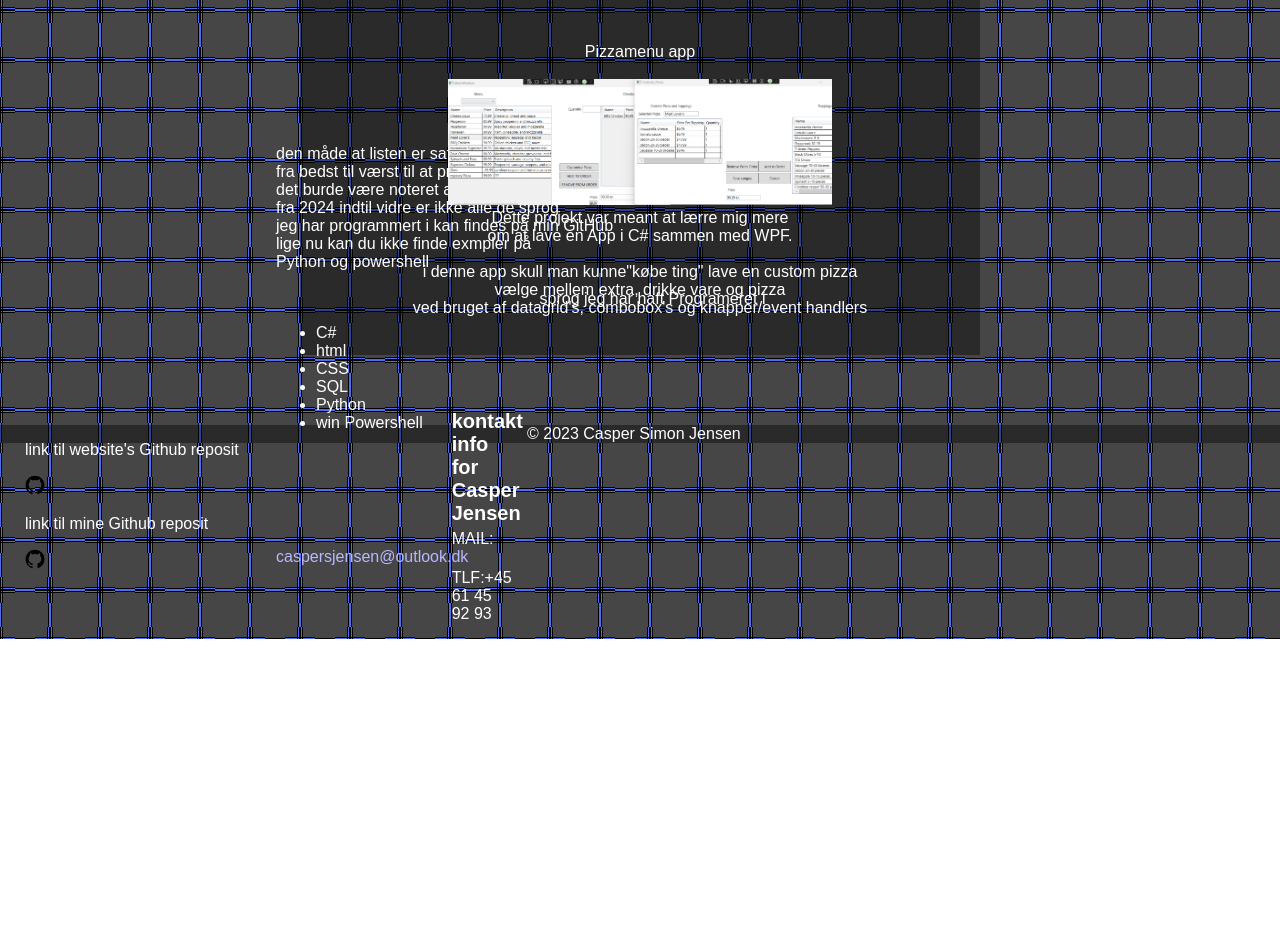
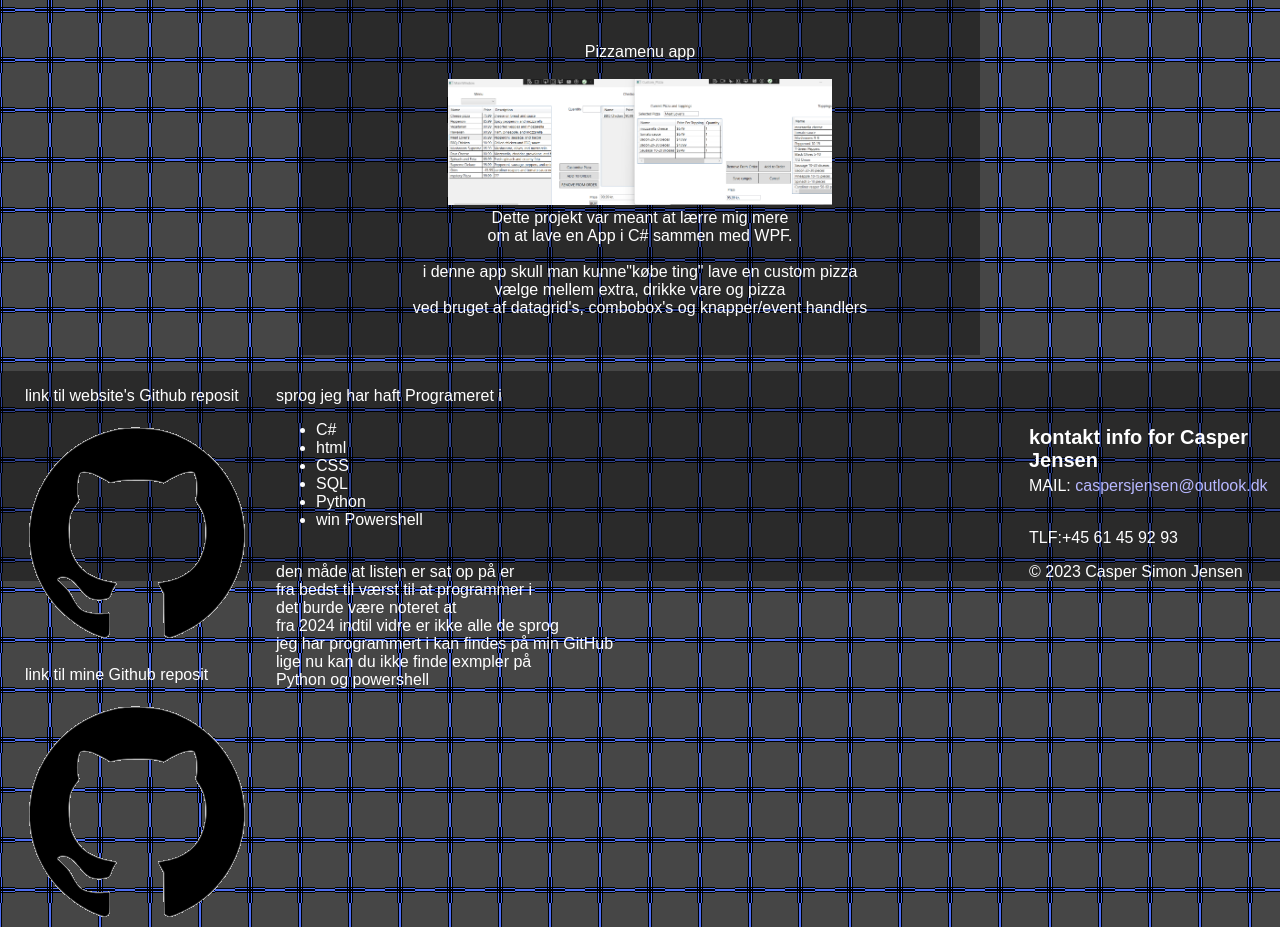
Before and after one commit to RLGPH/my-first-static-web-app, a website: page src/index.html in a window 1280 px wide. Shown: the part 1560-2487 px from the top of the page. Before the commit the page ends 2199 px from the top, so only its background shows below. Drawn offline with Linux system fonts and the light colour scheme.

Commit message:
quick fix part 2

```diff
--- a/src/index.html
+++ b/src/index.html
@@ -84,22 +84,22 @@
 
       <!--image with a link to the repo of website-->
       <a href="https://github.com/RLGPH/my-first-static-web-app" target="_blank">
-        <img src="images/GitHub.png" style="height: 8%;width: 8%;">
+        <img src="images/GitHub.png">
       </a>
-
+<!--style="height: 8%;width: 8%;-->
       <p>link til mine Github reposit</p>
       <!--link to my repo library-->
       <a href="https://github.com/RLGPH?tab=repositories" target="_blank">
-        <img src="images/GitHub.png" style="height: 8%;width: 8%;">
+        <img src="images/GitHub.png">
       </a>
     </imagelinks>
 
-    <programminglan class="main">
-      <p style="margin-top:-135px; text-align: center;">
+    <programminglan class="main"><!--style="margin-top:-135px; text-align: center;"-->
+      <p>
       sprog jeg har haft Programeret i
       </p>
       <!--list over languages I have programmed in-->
-      <ul style="margin-bottom: 35px;">
+      <ul><!--style="margin-bottom: 35px;"-->
         <li>C#</li>
         <li>html</li>
         <li>CSS</li>
@@ -107,7 +107,7 @@
         <li>Python</li>
         <li>win Powershell</li>
       </ul>
-      <p style="margin-top:-340px;">
+      <p><!--style="margin-top:-340px;"-->
         <br>den måde at listen er sat op på er<br>
         fra bedst til værst til at programmer i<br>
         det burde være noteret at<br>
@@ -119,19 +119,21 @@
     </programminglan>
 
     <kontaktinfo class="right">
-      <h6 style="margin-left: 70%;padding-right: 25px;margin-top: -15px;">
+      <h6><!--style="margin-left: 70%;padding-right: 25px;margin-top: -15px;"-->
         kontakt info for Casper Jensen
       </h6>
       <!--link to my Mail where the word mail stays whit text in styles there is some code that changes the color of the link when you
           put your courser over it-->
-      <a style="margin-left:70%;padding-top: 10px;padding-bottom: 10px;" href="mailto:caspersjensen@outlook.dk">
+      <a href="mailto:caspersjensen@outlook.dk"><!--style="margin-left:70%;padding-top: 10px;padding-bottom: 10px;"-->
         <span style="color: white;">MAIL: </span>caspersjensen@outlook.dk<br><br>
       </a>
-      <p style="margin-left:70%;padding-right:25px;margin-top:-15px;">
+      <p><!--style="margin-left:70%;padding-right:25px;margin-top:-15px;"-->
         TLF:+45 61 45 92 93
       </p>
     </kontaktinfo>
     <!--in my eyes a bit of text thats only there to be there the copy part of it will desplay a countries copyright emblem-->
-    <p style="margin-top:70px;"> &copy; 2023 Casper Simon Jensen </p>
+    <p><!--style="margin-top:70px;"-->
+       &copy; 2023 Casper Simon Jensen
+    </p>
   </footer>
 </html>
--- a/src/styles.css
+++ b/src/styles.css
@@ -86,7 +86,7 @@ a:active {
   float: left;
   width: 60%;
 }
-@media screen and (max-width:800px;){
+@media screen and (max-width:800px){
   .left .main .right {
     width: 100%;
 
```
